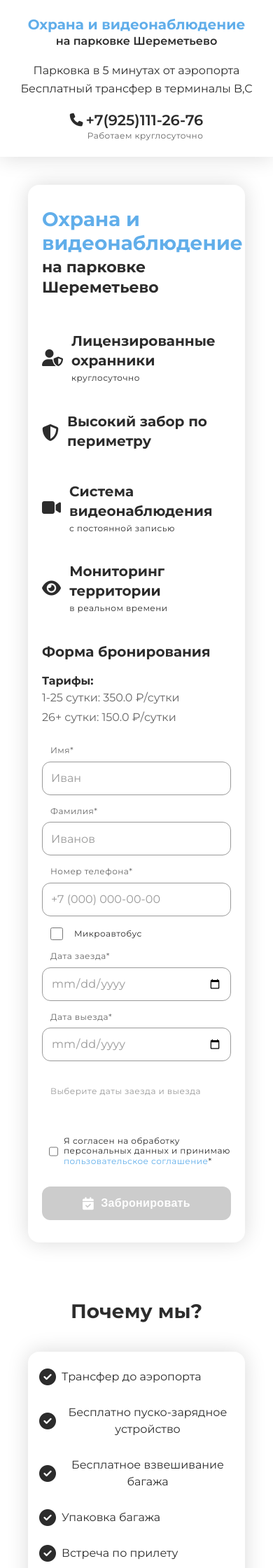
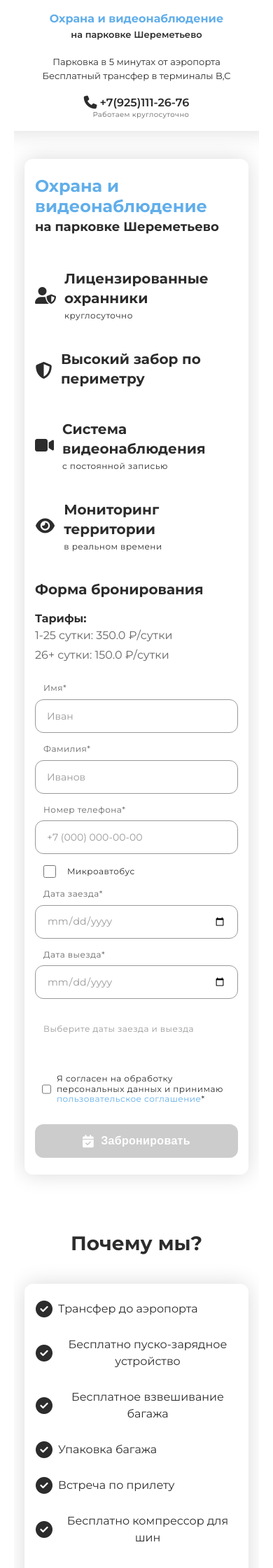
Before and after one commit to BasKIcorp/ParkingBooker, a Flask app: page / in a window 390 px wide. Shown: the top 2240 px of the page at 70% size. Run offline with Flask 3, Linux system fonts and the light colour scheme.

Commit message:
fix mobile text

```diff
--- a/static/css/style.css
+++ b/static/css/style.css
@@ -18,6 +18,7 @@ body {
     max-width: 1440px;
     margin: 0 auto;
     padding: 0 20px;
+    overflow-x: hidden;
 }
 
 /* Main container */
@@ -26,6 +27,7 @@ body {
     margin: 0 auto;
     position: relative;
     min-height: 100vh;
+    overflow-x: hidden;
 }
 
 /* Header styles */
@@ -59,6 +61,9 @@ body {
     line-height: 1.22;
     color: #61AEEA;
     margin-bottom: 2px;
+    word-wrap: break-word;
+    overflow-wrap: break-word;
+    hyphens: auto;
 }
 
 .header-title p {
@@ -66,6 +71,9 @@ body {
     font-size: 16px;
     line-height: 1.22;
     color: #2C2C2C;
+    word-wrap: break-word;
+    overflow-wrap: break-word;
+    hyphens: auto;
 }
 
 .header-info {
@@ -1559,6 +1567,34 @@ footer p {
         align-items: center;
     }
 
+    /* Адаптивные стили для заголовка */
+    .header-title h1 {
+        font-size: 18px;
+        line-height: 1.3;
+        word-wrap: break-word;
+        overflow-wrap: break-word;
+    }
+
+    .header-title p {
+        font-size: 14px;
+        line-height: 1.3;
+        word-wrap: break-word;
+        overflow-wrap: break-word;
+    }
+
+    .header-info p {
+        font-size: 14px;
+        line-height: 1.4;
+    }
+
+    .phone-section span {
+        font-size: 18px;
+    }
+
+    .contact-info p {
+        font-size: 11px;
+    }
+
     .hero-section {
         padding: 32px 20px;
         border-radius: 16px;
@@ -1773,7 +1809,69 @@ footer p {
     .why-us-container,
     .faq-container {
         padding: 24px 16px;
-        border-radius: 16px;
+        border-radius: 12px;
+    }
+}
+
+/* Дополнительные стили для очень маленьких экранов */
+@media (max-width: 480px) {
+    .main-header {
+        padding: 16px 15px;
+    }
+
+    .main-content,
+    .bottom-sections {
+        padding-left: 15px;
+        padding-right: 15px;
+    }
+
+    .header-title h1 {
+        font-size: 16px;
+        line-height: 1.4;
+    }
+
+    .header-title p {
+        font-size: 13px;
+        line-height: 1.4;
+    }
+
+    .header-info p {
+        font-size: 13px;
+    }
+
+    .phone-section span {
+        font-size: 16px;
+    }
+
+    .contact-info p {
+        font-size: 10px;
+    }
+
+    .hero-section {
+        padding: 24px 15px;
+        border-radius: 12px;
+    }
+
+    .security-header h2 {
+        font-size: 24px;
+    }
+
+    .security-header p {
+        font-size: 18px;
+    }
+
+    .booking-content h3 {
+        font-size: 20px;
+    }
+
+    .form-group input {
+        font-size: 14px;
+        padding: 12px 16px;
+    }
+
+    .submit-btn {
+        font-size: 16px;
+        padding: 14px 24px;
     }
 }
 
```
Also changed, not shown: instance/parking.db.
